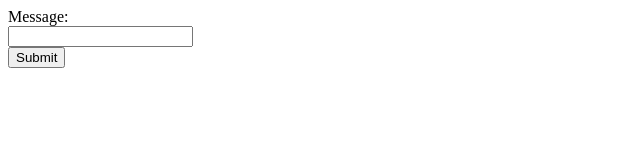
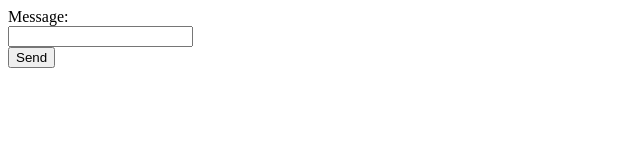
Before and after one commit to craftmaster1231/mail_test, a plain HTML site: page index.html in a window 1280 px wide. Shown: the full height of the page, 0-640 px from the left. Drawn offline with Linux system fonts and the light colour scheme.

Commit message:
Update index.html

```diff
--- a/index.html
+++ b/index.html
@@ -6,7 +6,7 @@
 
   <label for="Message">Message:</label><br>
   <input type="text" id="Message" name="Message"><br>
-  <input type="submit" value="Submit">
+  <input type="submit" value="Send"><br>
 </form>
 
 </body>
```
